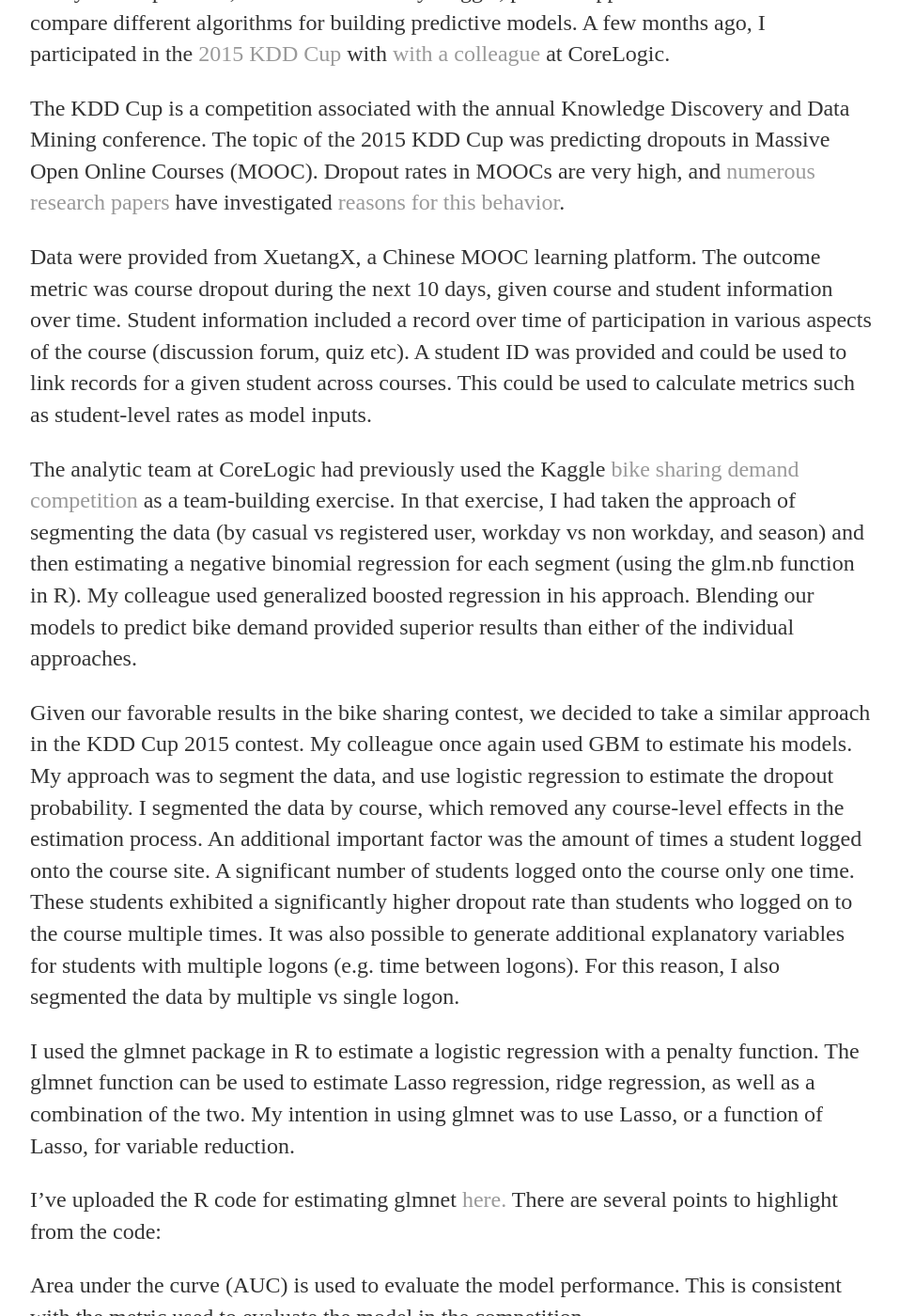
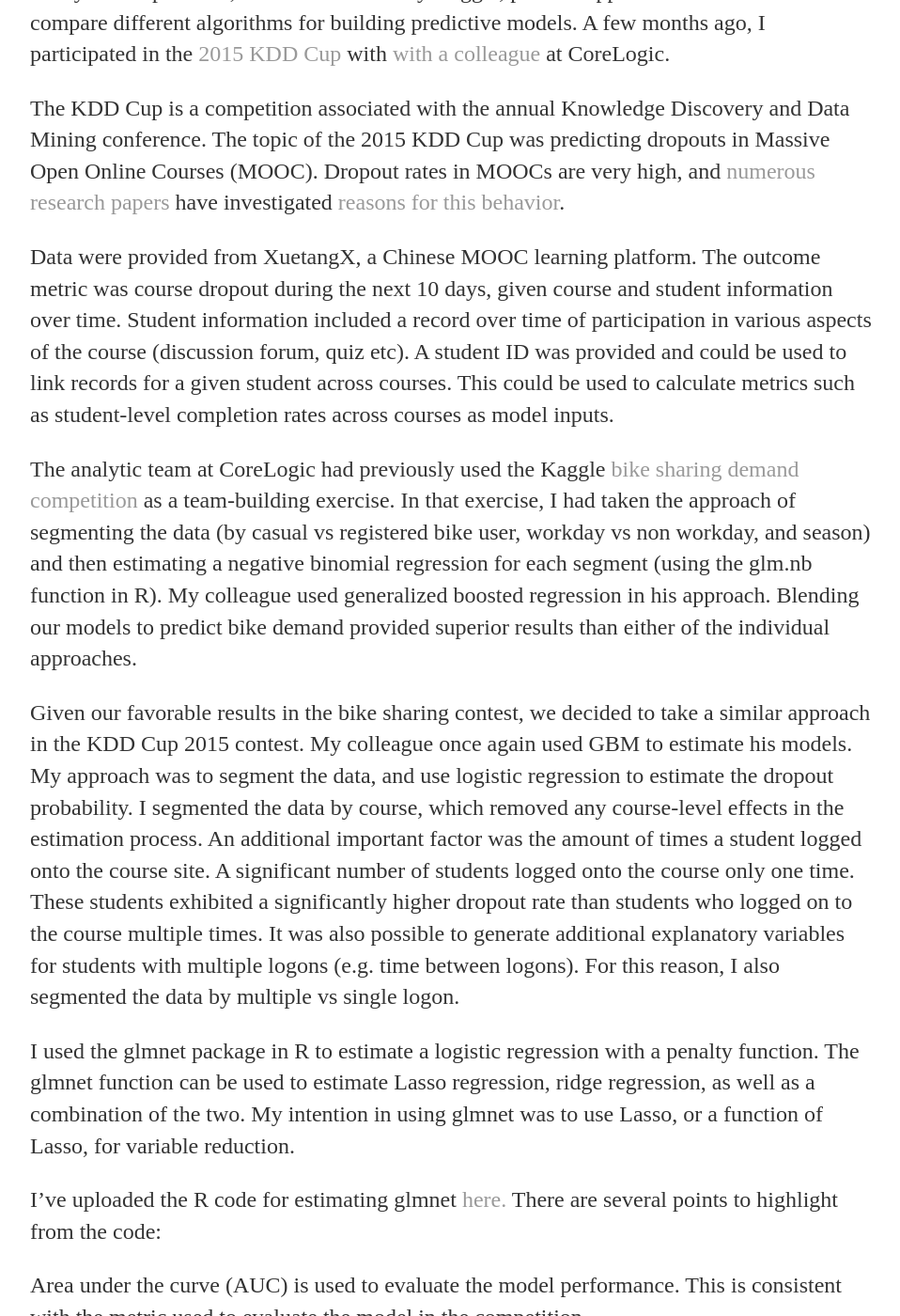
Before and after one commit to SomeThingsConsidered/SomeThingsConsidered.github.io, a Jekyll site: the page built from _posts/2015-12-07-KDDCup-2015.md, in a window 1280 px wide and 1400 px high, scrolled down 281 px. Shown: the whole window at 94% size, without its empty margins (160-1118 px from the left). Built offline with Jekyll 4.4.1, drawn with Linux system fonts in a browser that asks for light colours; comment, search, counter and statistics services are not loaded; some of the changed text lies outside the part shown.

Commit message:
Update 2015-12-07-KDDCup-2015.md

```diff
--- a/_posts/2015-12-07-KDDCup-2015.md
+++ b/_posts/2015-12-07-KDDCup-2015.md
@@ -8,9 +8,9 @@
 
 The KDD Cup is a competition associated with the annual Knowledge Discovery and Data Mining conference.  The topic of the 2015 KDD Cup was predicting dropouts in Massive Open Online Courses (MOOC).  Dropout rates in MOOCs are very high, and <a href="http://wrap.warwick.ac.uk/65543/" a>numerous research papers </a>  have investigated <a href="http://www.editlib.org/p/147656/" a>reasons for this behavior</a>.
 
-Data were provided from XuetangX, a Chinese MOOC learning platform.  The outcome metric was course dropout during the next 10 days, given course and student information over time.  Student information included a record over time of participation in various aspects of the course (discussion forum, quiz etc).  A student ID was provided and could be used to link records for a given student across courses.  This could be used to calculate metrics such as student-level rates as model inputs.
+Data were provided from XuetangX, a Chinese MOOC learning platform.  The outcome metric was course dropout during the next 10 days, given course and student information over time.  Student information included a record over time of participation in various aspects of the course (discussion forum, quiz etc).  A student ID was provided and could be used to link records for a given student across courses.  This could be used to calculate metrics such as student-level completion rates across courses as model inputs.
 
-The analytic team at CoreLogic had previously used the Kaggle <a href="https://www.kaggle.com/c/bike-sharing-demand" a> bike sharing demand competition </a> as a team-building exercise.   In that exercise, I had taken the approach of segmenting the data (by casual vs registered user, workday vs non workday, and season) and then estimating a negative binomial regression for each segment (using the glm.nb function in R).  My colleague used generalized boosted regression in his approach.  Blending our models to predict bike demand provided superior results than either of the individual approaches.
+The analytic team at CoreLogic had previously used the Kaggle <a href="https://www.kaggle.com/c/bike-sharing-demand" a> bike sharing demand competition </a> as a team-building exercise.   In that exercise, I had taken the approach of segmenting the data (by casual vs registered bike user, workday vs non workday, and season) and then estimating a negative binomial regression for each segment (using the glm.nb function in R).  My colleague used generalized boosted regression in his approach.  Blending our models to predict bike demand provided superior results than either of the individual approaches.
 
 Given our favorable results in the bike sharing contest, we decided to take a similar approach in the KDD Cup 2015 contest.  My colleague once again used GBM to estimate his models.  My approach was to segment the data, and use logistic regression to estimate the dropout probability.  I segmented the data by course, which removed any course-level effects in the estimation process.  An additional important factor was the amount of times a student logged onto the course site.  A significant number of students logged onto the course only one time.  These students exhibited a significantly higher dropout rate than students who logged on to the course multiple times.  It was also possible to generate additional explanatory variables for students with multiple logons (e.g. time between logons). For this reason, I also segmented the data by multiple vs single logon.
 
```
Also changed, not shown: other parts of _posts/2015-12-07-KDDCup-2015.md (+1 -1 lines).
